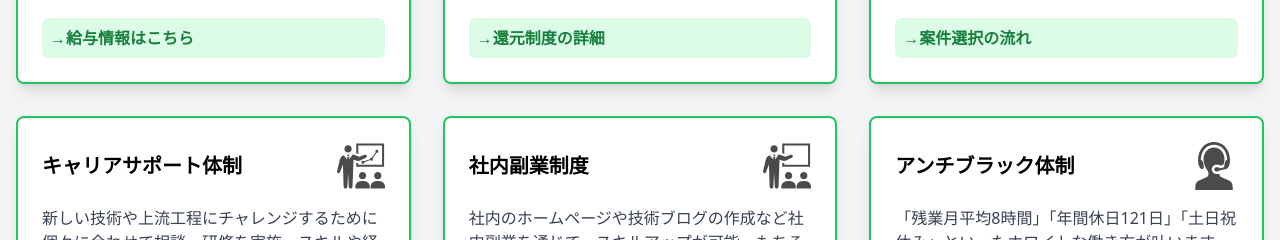
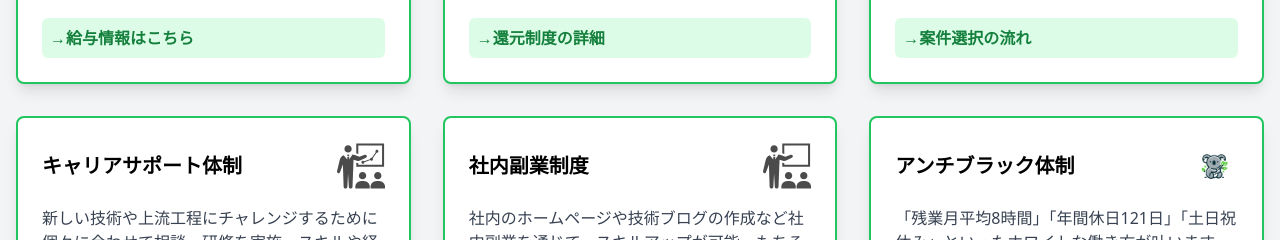
Before and after one commit to h-magome/kops-nuxt-project, a Nuxt app: page / in a window 1280 px wide. Shown: the part 2004-2244 px from the top of the page. Built offline with nearby package versions, Linux system fonts and the light colour scheme.

Commit message:
KOPSロゴを追加した

```diff
--- a/pages/index.vue
+++ b/pages/index.vue
@@ -190,7 +190,7 @@
           <div class="bg-white p-6 rounded-lg shadow-lg border-2 border-green-500 transform hover:scale-105 transition-transform duration-300">
             <div class="flex items-center justify-between mb-4">
               <h3 class="text-xl font-semibold">アンチブラック体制</h3>
-              <img src="/images/継続的なサポート.svg" alt="ワークライフバランスアイコン" class="w-12 h-12" />
+              <img src="/images/KOPSロゴ.png" alt="ワークライフバランスアイコン" class="w-12 h-12" />
             </div>
             <p class="text-gray-700">
               「残業月平均8時間」「年間休日121日」「土日祝休み」といったホワイトな働き方が叶います。育児・介護休業や関連休暇はもちろん、時差出勤やテレワークもOK。
```
